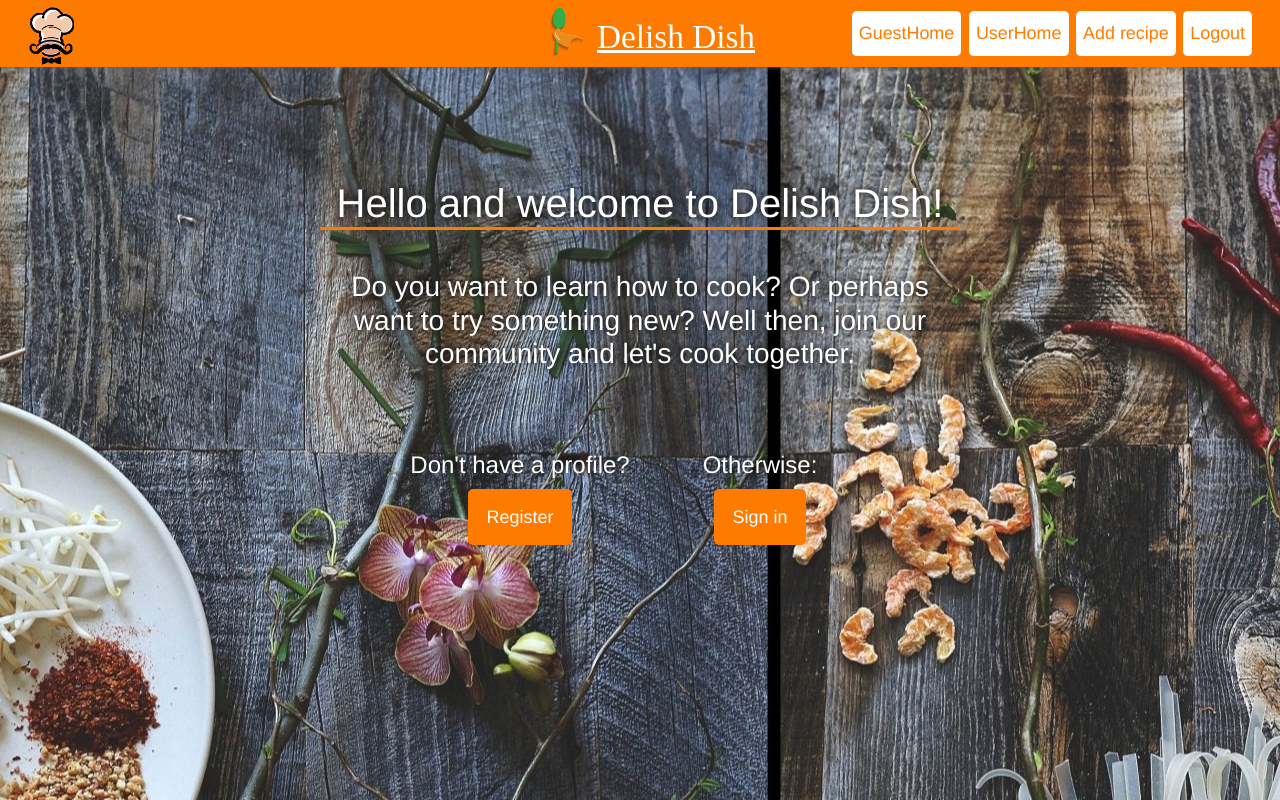
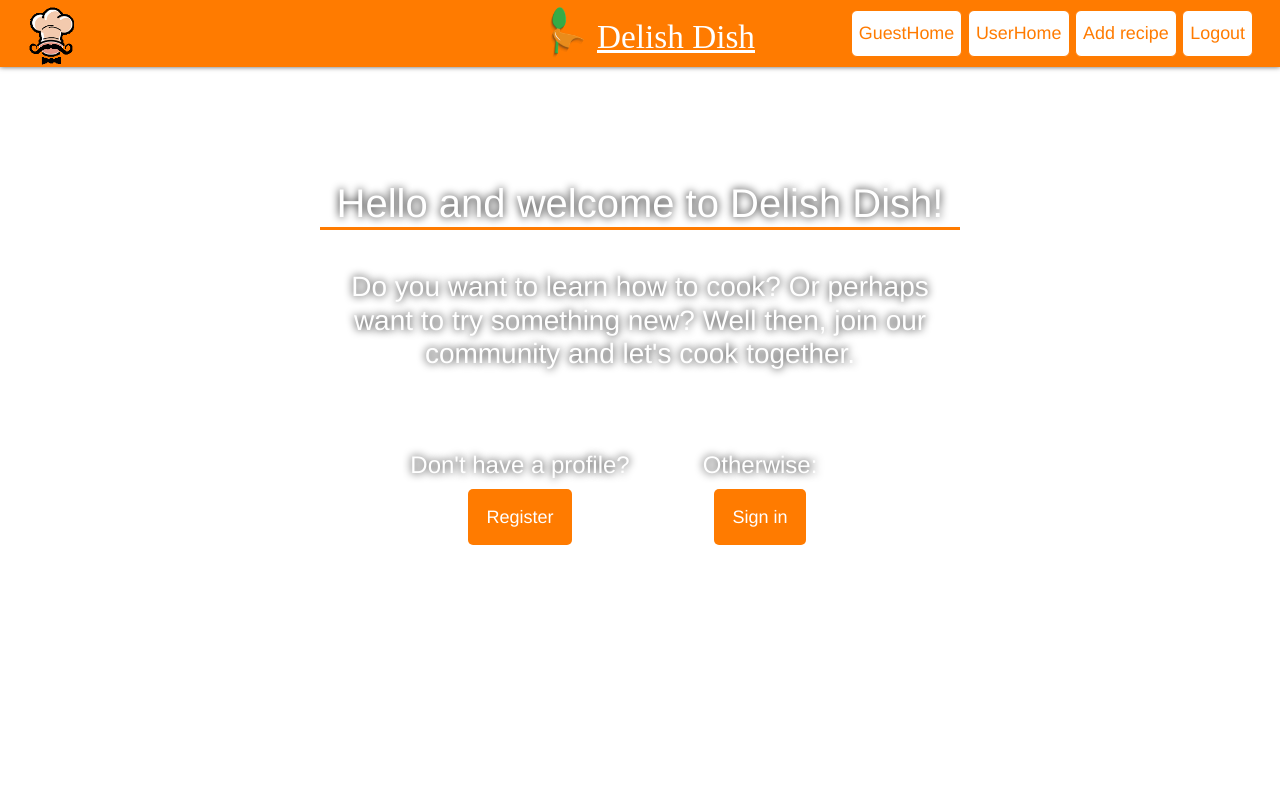
Before and after one commit to katrinyordanova/Delish-Dish, a Vue app in the folder client-side/delish-dish/: page / in a window 1280 px wide. Built offline with nearby package versions, Linux system fonts and the light colour scheme.

Commit message:
fixed overlapping of pages

```diff
--- a/client-side/delish-dish/src/App.vue
+++ b/client-side/delish-dish/src/App.vue
@@ -21,15 +21,8 @@ export default {
 <style>
 #app {
   text-align: center;
-  font-family: Avenir, Helvetica, Arial, sans-serif;
+  font-family:  Helvetica, Arial, sans-serif;
   -webkit-font-smoothing: antialiased;
   -moz-osx-font-smoothing: grayscale;
-  -webkit-background-size: cover;
-  -moz-background-size: cover;
-  -o-background-size: cover;
-  background-size: cover;
-  background: url(./assets/site-background.jpg) no-repeat center center;
-  width: 100vw;
-  height: 100vh;
 }
 </style>
--- a/client-side/delish-dish/src/components/recipe/DetailRecipe.vue
+++ b/client-side/delish-dish/src/components/recipe/DetailRecipe.vue
@@ -24,7 +24,20 @@ export default {
   name: 'app-recipe-detail',
   data() {
     return {
-      recipe: null,
+      recipe: [
+        {
+          title: '',
+          cookTime: '',
+          serves: '',
+          image: '',
+          ingredients: [
+            {
+              ingredient: ''
+            }
+          ],
+          steps: ''
+        }
+      ],
       id: this.$route.params.id
     }
   },
@@ -38,8 +51,8 @@ export default {
   },
   created() {
     RecipeService.getRecipe(this.id)
-    .then((res) => { this.recipe = res.data })
-    .catch((error) => { console.log(error);})
+    .then((res) => { this.recipe = res.data; })
+    .catch((error) => { 'hello' + console.log(error);})
   }
 }
 </script>
@@ -47,7 +60,7 @@ export default {
 <style scoped>
 .recipe {
   margin: 1em auto;
-  color: rgb(255, 255, 255);
+  color: rgb(230, 44, 44);
 }
 
 img {
--- a/client-side/delish-dish/src/components/recipe/RecipeList.vue
+++ b/client-side/delish-dish/src/components/recipe/RecipeList.vue
@@ -42,7 +42,7 @@ div.recipe-list {
 }
 
 h1 {
-    margin: 0.5em auto 0 3em;
+    margin: 0.2em auto 0 3em;
 }
 
 div.container {
--- a/client-side/delish-dish/src/plugins/router.js
+++ b/client-side/delish-dish/src/plugins/router.js
@@ -5,7 +5,7 @@ import GuestHomepage from '../components/GuestHomepage.vue';
 import Register from '../components/authentication/Register.vue';
 import Login from '../components/authentication/Login.vue';
 import RecipeList from '../components/recipe/RecipeList.vue';
-import RecipeDetail from '../components/recipe/DetailRecipe.vue';
+import DetailRecipe from '../components/recipe/DetailRecipe.vue';
 import CreateRecipe from '../components/recipe/CreateRecipe.vue';
 import EditRecipe from '../components/recipe/EditRecipe.vue';
 import DeleteRecipe from '../components/recipe/DeleteRecipe.vue';
@@ -16,8 +16,8 @@ const routes = [
     { path: '/register', component: Register },
     { path: '/login', component: Login },
     { path: '/home', component: RecipeList},
-    { path: '/home/:id', component: RecipeDetail },
     { path: '/home/add-recipe', component: CreateRecipe },
+    { path: '/home/:id', component: DetailRecipe },
     { path: '/home/edit-recipe/:id', component: EditRecipe },
     { path: '/home/delete-recipe/:id', component: DeleteRecipe },
     { path: '*', component: NotFoundPage }
--- a/client-side/delish-dish/src/routes.js
+++ b/client-side/delish-dish/src/routes.js
@@ -2,7 +2,7 @@ import GuestHomepage from './components/GuestHomepage.vue';
 import Register from '../components/authentication/Register.vue';
 import Login from '../components/authentication/Login.vue';
 import RecipeList from './components/recipe/RecipeList.vue';
-import RecipeDetail from './components/recipe/DetailRecipe.vue';
+import DetailRecipe from '../components/recipe/DetailRecipe.vue';
 import CreateRecipe from './components/recipe/CreateRecipe.vue';
 import EditRecipe from '../components/recipe/EditRecipe.vue';
 import DeleteRecipe from '../components/recipe/DeleteRecipe.vue';
@@ -13,7 +13,7 @@ export default [
     { path: '/register', component: Register },
     { path: '/login', component: Login },
     { path: '/home', component: RecipeList },
-    { path: '/home/:id', component: RecipeDetail },
+    { path: '/home/:id', component: DetailRecipe },
     { path: '/home/add-recipe', component: CreateRecipe },
     { path: '/home/edit-recipe/:id', component: EditRecipe },
     { path: '/home/delete-recipe/:id', component: DeleteRecipe },
```
